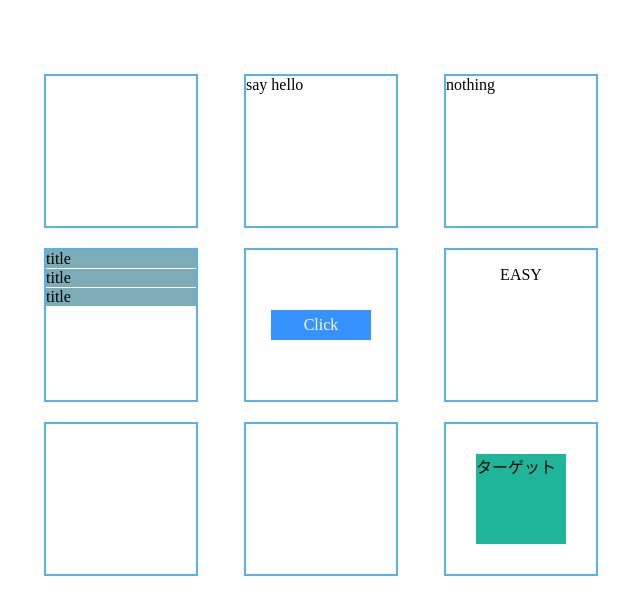
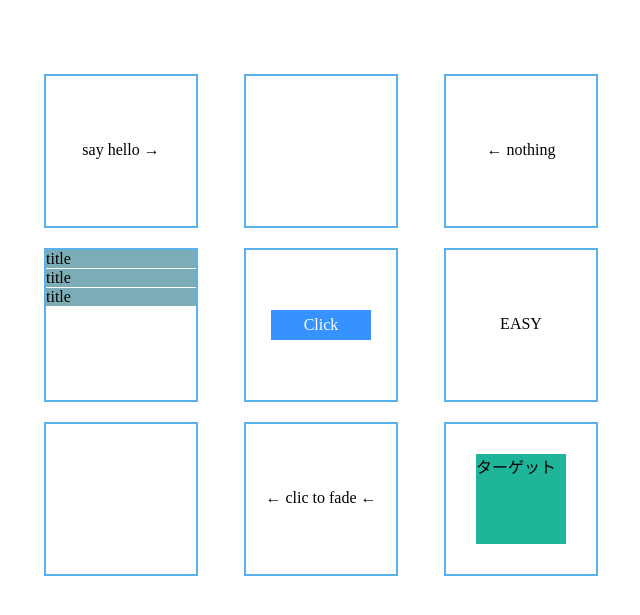
Before and after one commit to WaiEnu/2019_portofolio_cording, a PHP site: page /jquery-efect/eff.html in a window 1280 px wide. Shown: the top 615 px of the page, without its empty margins (319-959 px from the left). Run offline with PHP 8.4, Linux system fonts and the light colour scheme; some libraries are stand-ins or nearby versions.

Commit message:
19.09.10 CSS,HTML修正

```diff
--- a/jquery-efect/css/base.css
+++ b/jquery-efect/css/base.css
@@ -24,6 +24,7 @@ body{
 	width:150px;
 	height:150px;
 	border: 2px solid #59b1eb;
+	position:relative;
 }
 
 .red {
@@ -81,8 +82,18 @@ dl dd{
 	display: inline;
 }
 
-.toggle2 p{
+
+.content p{
 	text-align: center;
+    display: inline-block;
+    width:auto;
+    height:1.25em;
+    position: absolute;
+    top: 0;
+    right: 0;
+    bottom: 0;
+    left: 0;
+    margin: auto;
 }
 
 .fade{
--- a/jquery-efect/eff.html
+++ b/jquery-efect/eff.html
@@ -12,9 +12,9 @@
 	<body>
 		<div id="wrapper">
 			<div class="container">
+				<div class="content click"><p>say hello →</p></div>
 				<div class="content hover"></div>
-				<div class="content click">say hello</div>
-				<div class="content unclick">nothing</div>
+				<div class="content unclick"><p>← nothing</p></div>
 				<div class="content">
 					<dl id="panel">
 						<dt>title</dt>
@@ -37,7 +37,9 @@
 				<div class="content fadein">
 					<div class="fade" id="fadeIn" style="display:none">ターゲット</div>
 				</div>
-				<div class="content" id="fade"></div>
+				<div class="content" id="fade">
+					<p>← clic to fade ←</p>
+				</div>
 				<div class="content fadeout">
 					<div class="fade" id="fadeOut">ターゲット</div>
 				</div>
```
